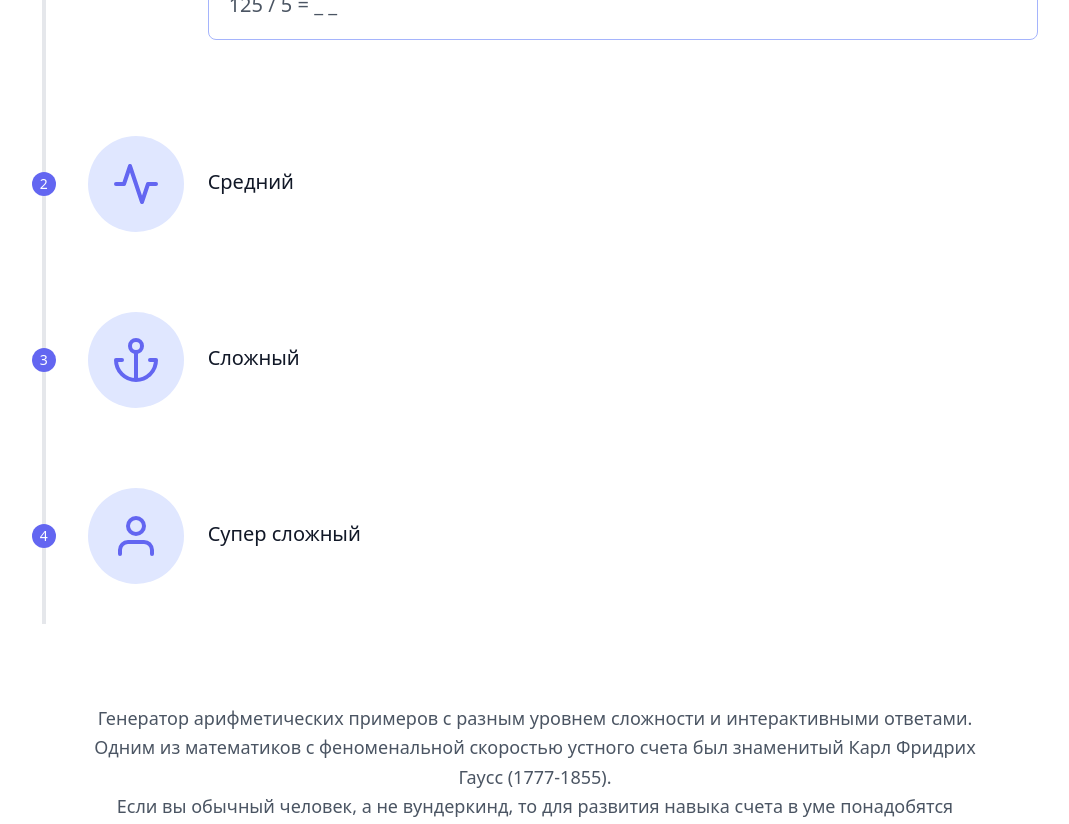
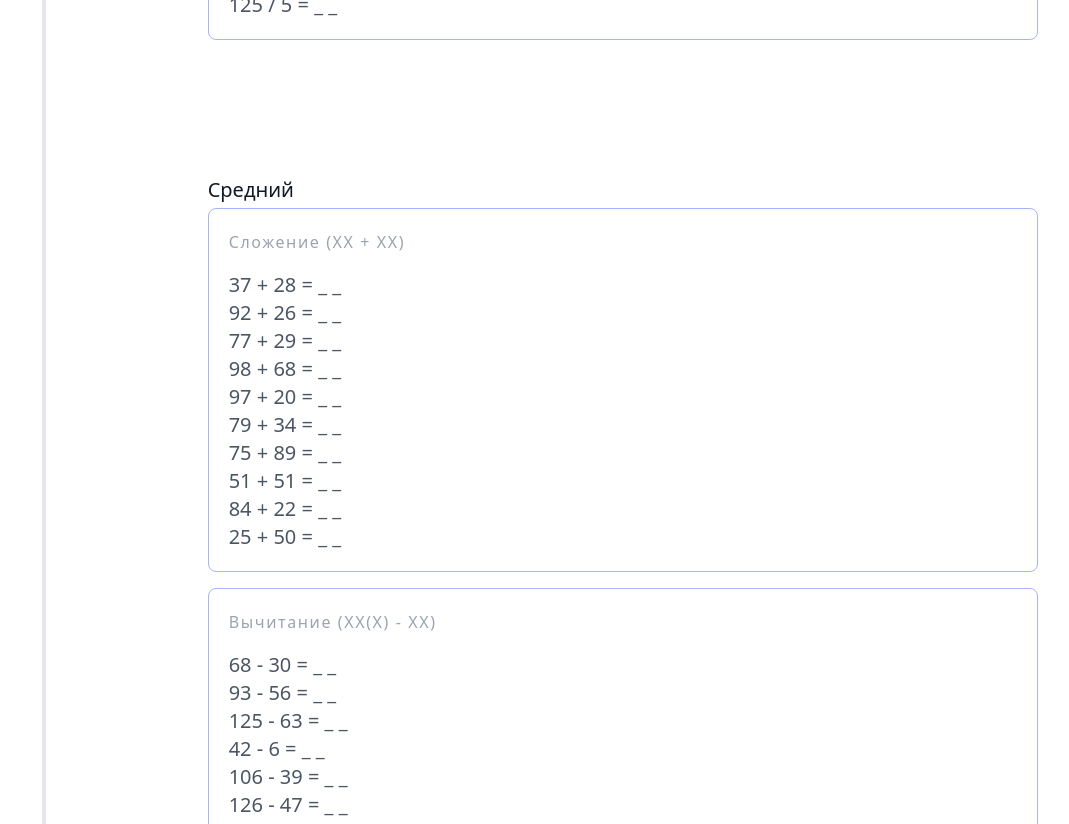
Before and after one commit to LMarkovWeb/begauss, a Vue app: page / in a window 1280 px wide. Shown: the part 1680-2504 px from the top of the page, without its empty margins (105-1174 px from the left). Built offline with nearby package versions, Linux system fonts and the light colour scheme.

Commit message:
v-for in TastSection component

```diff
--- a/src/Components/TaskSection.vue
+++ b/src/Components/TaskSection.vue
@@ -1,7 +1,10 @@
 <template>
   <section class="text-gray-600 body-font">
-    <div class="container px-5 py-15 mx-auto flex flex-wrap">
-      <!-- Легкий -->
+    <div
+      v-for="(item, key) in arData"
+      :key="key"
+      class="container px-5 py-15 mx-auto flex flex-wrap"
+    >
       <div class="flex relative pt-10 pb-20 sm:items-center md:w-5/6 mx-auto">
         <div
           class="h-full w-6 absolute inset-0 flex items-center justify-center"
@@ -11,29 +14,18 @@
         <div
           class="flex-shrink-0 w-6 h-6 rounded-full mt-10 sm:mt-0 inline-flex items-center justify-center bg-indigo-500 text-white relative z-10 title-font font-medium text-sm"
         >
-          1
+          {{ key + 1 }}
         </div>
         <div
           class="flex-grow md:pl-8 pl-6 flex sm:items-center items-start flex-col sm:flex-row"
         >
           <div
+            v-html="item.svg"
             class="flex-shrink-0 w-24 h-24 bg-indigo-100 text-indigo-500 rounded-full inline-flex items-center justify-center"
-          >
-            <svg
-              fill="none"
-              stroke="currentColor"
-              stroke-linecap="round"
-              stroke-linejoin="round"
-              stroke-width="2"
-              class="w-12 h-12"
-              viewBox="0 0 24 24"
-            >
-              <path d="M12 22s8-4 8-10V5l-8-3-8 3v7c0 6 8 10 8 10z"></path>
-            </svg>
-          </div>
+          ></div>
           <div class="flex-grow sm:pl-6 mt-6 sm:mt-0">
             <h2 class="font-medium title-font text-gray-900 mb-1 text-xl">
-              Легкий
+              {{ item.levelTitle }}
             </h2>
             <div class="leading-relaxed">
               <!-- Сложение -->
@@ -44,149 +36,6 @@
               <AppMultiplication level="easy"></AppMultiplication>
               <!-- Деление -->
               <AppDivision level="easy"></AppDivision>
-            </div>
-          </div>
-        </div>
-      </div>
-      <!-- Средний -->
-      <div class="flex relative pb-20 sm:items-center md:w-5/6 mx-auto">
-        <div
-          class="h-full w-6 absolute inset-0 flex items-center justify-center"
-        >
-          <div class="h-full w-1 bg-gray-200 pointer-events-none"></div>
-        </div>
-        <div
-          class="flex-shrink-0 w-6 h-6 rounded-full mt-10 sm:mt-0 inline-flex items-center justify-center bg-indigo-500 text-white relative z-10 title-font font-medium text-sm"
-        >
-          2
-        </div>
-        <div
-          class="flex-grow md:pl-8 pl-6 flex sm:items-center items-start flex-col sm:flex-row"
-        >
-          <div
-            class="flex-shrink-0 w-24 h-24 bg-indigo-100 text-indigo-500 rounded-full inline-flex items-center justify-center"
-          >
-            <svg
-              fill="none"
-              stroke="currentColor"
-              stroke-linecap="round"
-              stroke-linejoin="round"
-              stroke-width="2"
-              class="w-12 h-12"
-              viewBox="0 0 24 24"
-            >
-              <path d="M22 12h-4l-3 9L9 3l-3 9H2"></path>
-            </svg>
-          </div>
-          <div class="flex-grow sm:pl-6 mt-6 sm:mt-0">
-            <h2 class="font-medium title-font text-gray-900 mb-1 text-xl">
-              Средний
-            </h2>
-            <div class="leading-relaxed">
-              <!-- Сложение -->
-              <!-- <AppSummation level="middle" /> -->
-              <!-- Вычитание -->
-              <!-- <AppSubtraction level="middle" /> -->
-              <!-- Умножение -->
-              <!-- <AppMultiplication level="middle" /> -->
-              <!-- Деление -->
-              <!-- <AppDivision level="middle" /> -->
-            </div>
-          </div>
-        </div>
-      </div>
-      <!-- Сложный -->
-      <div class="flex relative pb-20 sm:items-center md:w-5/6 mx-auto">
-        <div
-          class="h-full w-6 absolute inset-0 flex items-center justify-center"
-        >
-          <div class="h-full w-1 bg-gray-200 pointer-events-none"></div>
-        </div>
-        <div
-          class="flex-shrink-0 w-6 h-6 rounded-full mt-10 sm:mt-0 inline-flex items-center justify-center bg-indigo-500 text-white relative z-10 title-font font-medium text-sm"
-        >
-          3
-        </div>
-        <div
-          class="flex-grow md:pl-8 pl-6 flex sm:items-center items-start flex-col sm:flex-row"
-        >
-          <div
-            class="flex-shrink-0 w-24 h-24 bg-indigo-100 text-indigo-500 rounded-full inline-flex items-center justify-center"
-          >
-            <svg
-              fill="none"
-              stroke="currentColor"
-              stroke-linecap="round"
-              stroke-linejoin="round"
-              stroke-width="2"
-              class="w-12 h-12"
-              viewBox="0 0 24 24"
-            >
-              <circle cx="12" cy="5" r="3"></circle>
-              <path d="M12 22V8M5 12H2a10 10 0 0020 0h-3"></path>
-            </svg>
-          </div>
-          <div class="flex-grow sm:pl-6 mt-6 sm:mt-0">
-            <h2 class="font-medium title-font text-gray-900 mb-1 text-xl">
-              Сложный
-            </h2>
-            <div class="leading-relaxed">
-              <!-- Сложение -->
-              <!-- <AppSummation level="hard" /> -->
-              <!-- Вычитание -->
-              <!-- <AppSubtraction level="hard" /> -->
-              <!-- Умножение -->
-              <!-- <AppMultiplication level="hard" /> -->
-              <!-- Деление -->
-              <!-- <AppDivision level="hard" /> -->
-            </div>
-          </div>
-        </div>
-      </div>
-      <!-- Супер сложный -->
-      <div class="flex relative pb-10 sm:items-center md:w-5/6 mx-auto">
-        <div
-          class="h-full w-6 absolute inset-0 flex items-center justify-center"
-        >
-          <div class="h-full w-1 bg-gray-200 pointer-events-none"></div>
-        </div>
-        <div
-          class="flex-shrink-0 w-6 h-6 rounded-full mt-10 sm:mt-0 inline-flex items-center justify-center bg-indigo-500 text-white relative z-10 title-font font-medium text-sm"
-        >
-          4
-        </div>
-        <div
-          class="flex-grow md:pl-8 pl-6 flex sm:items-center items-start flex-col sm:flex-row"
-        >
-          <div
-            class="flex-shrink-0 w-24 h-24 bg-indigo-100 text-indigo-500 rounded-full inline-flex items-center justify-center"
-          >
-            <svg
-              fill="none"
-              stroke="currentColor"
-              stroke-linecap="round"
-              stroke-linejoin="round"
-              stroke-width="2"
-              class="w-12 h-12"
-              viewBox="0 0 24 24"
-            >
-              <path d="M20 21v-2a4 4 0 00-4-4H8a4 4 0 00-4 4v2"></path>
-              <circle cx="12" cy="7" r="4"></circle>
-            </svg>
-          </div>
-          <div class="flex-grow sm:pl-6 mt-6 sm:mt-0">
-            <h2 class="font-medium title-font text-gray-900 mb-1 text-xl">
-              Супер сложный
-            </h2>
-            <div class="leading-relaxed">
-              <!-- Сложение -->
-              <!-- <AppSummation level="extrahard" /> -->
-              <!-- Вычитание -->
-              <!-- <AppSubtraction level="extrahard" /> -->
-              <!-- Умножение -->
-              <!-- <AppMultiplication level="extrahard" /> -->
-              <!-- Деление -->
-              <!-- <AppDivision level="extrahard" /> -->
             </div>
           </div>
         </div>
@@ -207,7 +56,30 @@
     AppSubtraction,
     AppMultiplication,
   },
-  data: () => ({}),
+  data: () => ({
+    arData: [
+      {
+        levelTitle: "Легкий",
+        level: "easy",
+        svg: "<svg  fill='none'  stroke='currentColor'  stroke-linecap='round'  stroke-linejoin='round'  stroke-width='2'  class='w-12 h-12'  viewBox='0 0 24 24'>  <path d='M12 22s8-4 8-10V5l-8-3-8 3v7c0 6 8 10 8 10z'></path></svg>",
+      },
+      {
+        levelTitle: "Средний",
+        level: "middle",
+        svg: "<svg fill='none' stroke='currentColor' stroke-linecap='round' stroke-linejoin='round'              stroke-width='2' class='w-12 h-12' viewBox='0 0 24 24'><path d='M22 12h-4l-3 9L9 3l-3 9H2'></path></svg>",
+      },
+      {
+        levelTitle: "Сложный",
+        level: "hard",
+        svg: "<svg fill='none' stroke='currentColor' stroke-linecap='round' stroke-linejoin='round'             stroke-width='2' class='w-12 h-12' viewBox='0 0 24 24'><circle cx='12' cy='5' r='3'></circle><path d='M12 22V8M5 12H2a10 10 0 0020 0h-3'></path></svg>",
+      },
+      {
+        levelTitle: "Супер сложный ",
+        level: "extraHard",
+        svg: "<svg fill='none' stroke='currentColor' stroke-linecap='round' stroke-linejoin='round' stroke-width='2' class='w-12 h-12' viewBox='0 0 24 24'><path d='M20 21v-2a4 4 0 00-4-4H8a4 4 0 00-4 4v2'></path><circle cx='12' cy='7' r='4'></circle></svg>",
+      },
+    ],
+  }),
   methods: {},
 };
 </script>
```
